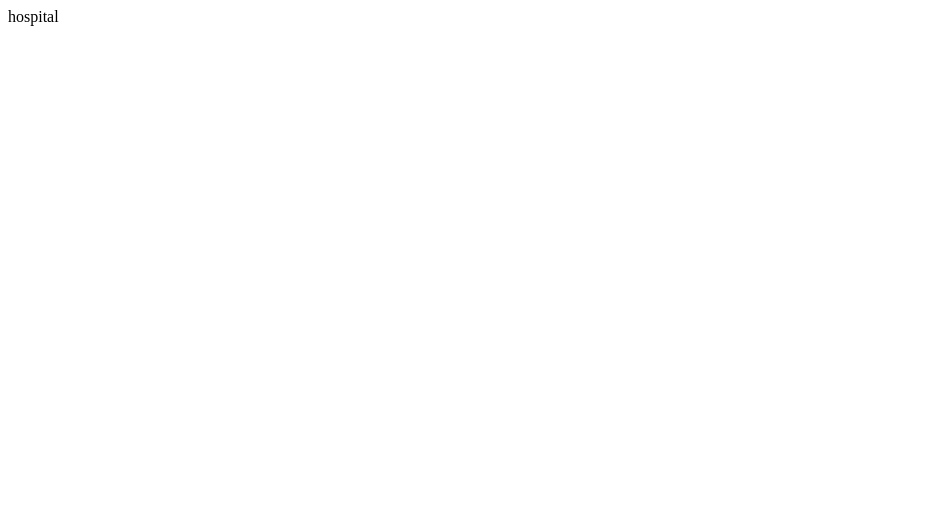
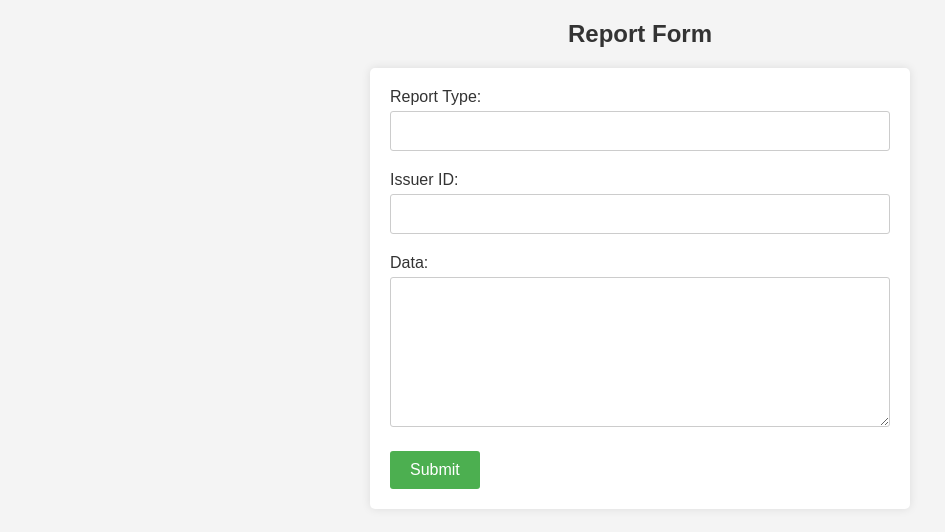
Before and after one commit to abhibamnote/medi-share, a website: page hospital/index.html in a window 1280 px wide. Shown: the whole page, without its empty margins (0-945 px from the left). Drawn offline with nearby package versions, Linux system fonts and the light colour scheme.

```diff
--- a/hospital/index.html
+++ b/hospital/index.html
@@ -1 +1,92 @@
-hospital
+<!DOCTYPE html>
+<html lang="en">
+
+<head>
+    <meta charset="UTF-8">
+    <meta name="viewport" content="width=device-width, initial-scale=1.0">
+    <title>Report Form</title>
+    <style>
+        body {
+            font-family: Arial, sans-serif;
+            background-color: #f4f4f4;
+            margin: 0;
+            padding: 0;
+        }
+
+        h2 {
+            text-align: center;
+            margin-top: 20px;
+            color: #333;
+        }
+
+        form {
+            max-width: 500px;
+            margin: 20px auto;
+            background: #fff;
+            padding: 20px;
+            border-radius: 5px;
+            box-shadow: 0 0 10px rgba(0, 0, 0, 0.1);
+        }
+
+        label {
+            display: block;
+            margin-bottom: 5px;
+            color: #333;
+        }
+
+        input[type="text"],
+        textarea {
+            width: 100%;
+            padding: 10px;
+            margin-bottom: 20px;
+            border: 1px solid #ccc;
+            border-radius: 3px;
+            box-sizing: border-box;
+            font-size: 16px;
+        }
+
+        textarea {
+            resize: vertical;
+            height: 150px;
+        }
+
+        button[type="submit"] {
+            background-color: #4caf50;
+            color: white;
+            padding: 10px 20px;
+            border: none;
+            border-radius: 3px;
+            cursor: pointer;
+            font-size: 16px;
+        }
+
+        button[type="submit"]:hover {
+            background-color: #45a049;
+        }
+    </style>
+</head>
+
+<body>
+    <h2>Report Form</h2>
+    <form id="form">
+        <div>
+            <label for="reportType">Report Type:</label>
+            <input type="text" id="reportType" name="reportType" required>
+        </div>
+        <div>
+            <label for="issuerID">Issuer ID:</label>
+            <input type="text" id="issuerID" name="issuerID" required>
+        </div>
+        <div>
+            <label for="data">Data:</label>
+            <textarea id="data" name="data" rows="4" cols="50" required></textarea>
+        </div>
+        <button type="submit">Submit</button>
+    </form>
+
+</body>
+
+<script src="https://cdnjs.cloudflare.com/ajax/libs/axios/0.27.2/axios.min.js"></script>
+<script src="script.js"></script>
+
+</html>
--- /dev/null
+++ b/hospital/package.json
@@ -0,0 +1,5 @@
+{
+  "dependencies": {
+    "axios": "^1.6.7"
+  }
+}
--- /dev/null
+++ b/hospital/script.js
@@ -0,0 +1,7 @@
+const form = document.getElementById('form');
+
+form.addEventListener('submit', (e) => {
+    e.preventDefault();
+    const formData = new FormData(form);
+    console.log(formData)
+})
--- a/registry/index.js
+++ b/registry/index.js
@@ -5,7 +5,7 @@
 //server details
 const app = express()
 const PORT = 5000;
-const url = "mongodb://127.0.0.1:27017/registry"
+const url = "mongodb://127.0.0.1:27017/medishare"
 
 mongoose
     .connect(url)
--- a/registry/routes/index.routes.js
+++ b/registry/routes/index.routes.js
@@ -1,5 +1,5 @@
 const express = require('express')
-const { handleCredentialEntry, generateHash } = require('../controllers/comms.controllers')
+const { handleCredentialEntry, generateHash, verifyRecords } = require('../controllers/comms.controllers')
 // const { getAllUsers, createUser, getUserById, deleteUser, updateUser } = require('../controllers/userController')
 
 const router = express.Router()
@@ -13,5 +13,6 @@
 
 router.post('/credential/hash', generateHash)
 
+router.post('/verify', verifyRecords)
 
 module.exports = router
--- a/server/routes/index.routes.js
+++ b/server/routes/index.routes.js
@@ -5,6 +5,8 @@
     res.send("Hello World")
 })
 
+router.post('/upload', )
+
 
 
 module.exports = router;
```
Also changed, not shown: registry/controllers/comms.controller.js (renamed from registry/controllers/comms.controllers.js, +9 -1 lines), requester/package.json (added, +11 -0 lines), server/controllers/upload.controller.js (added, +14 -0 lines), requester/index.js (added), 2 other files.
